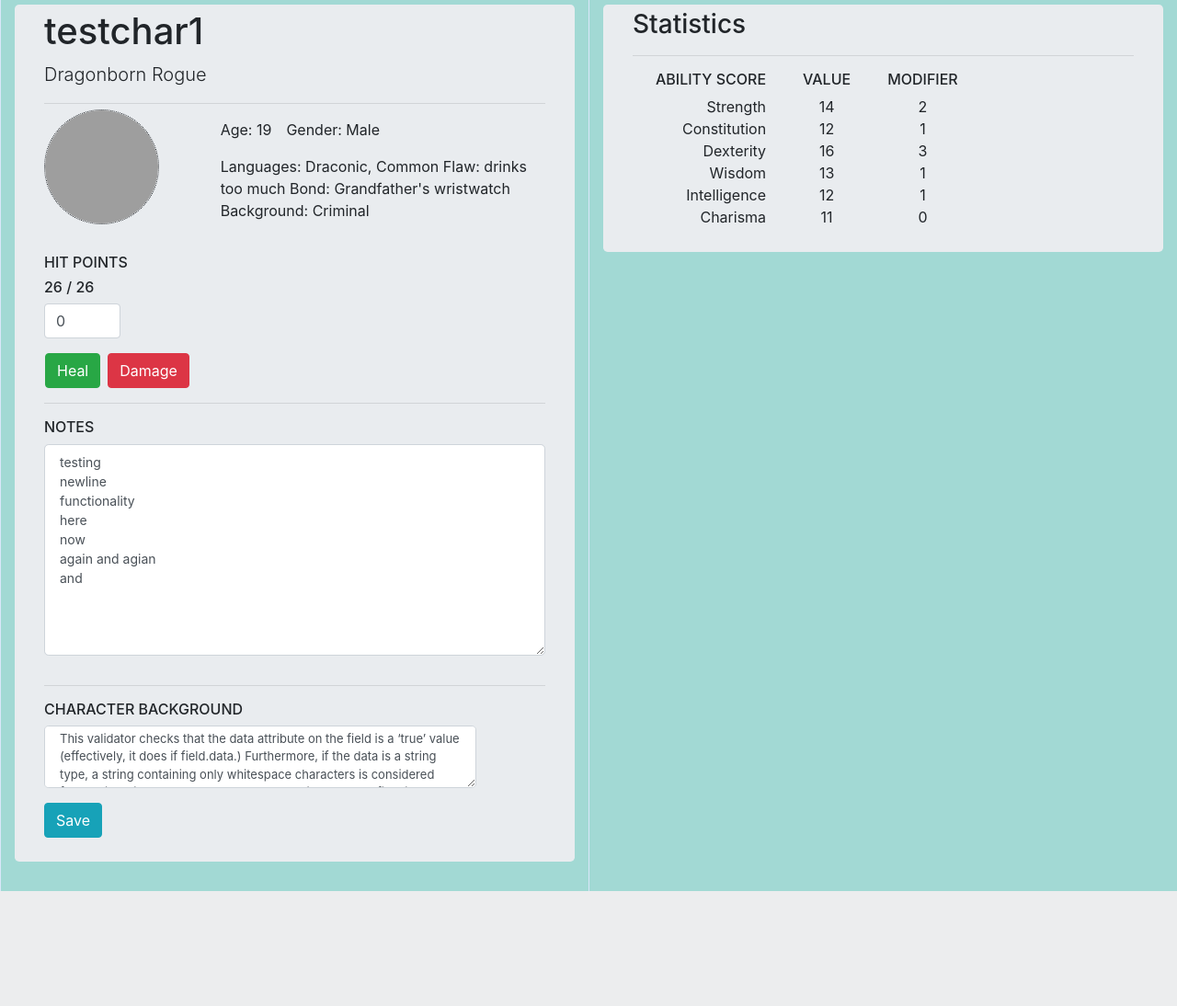
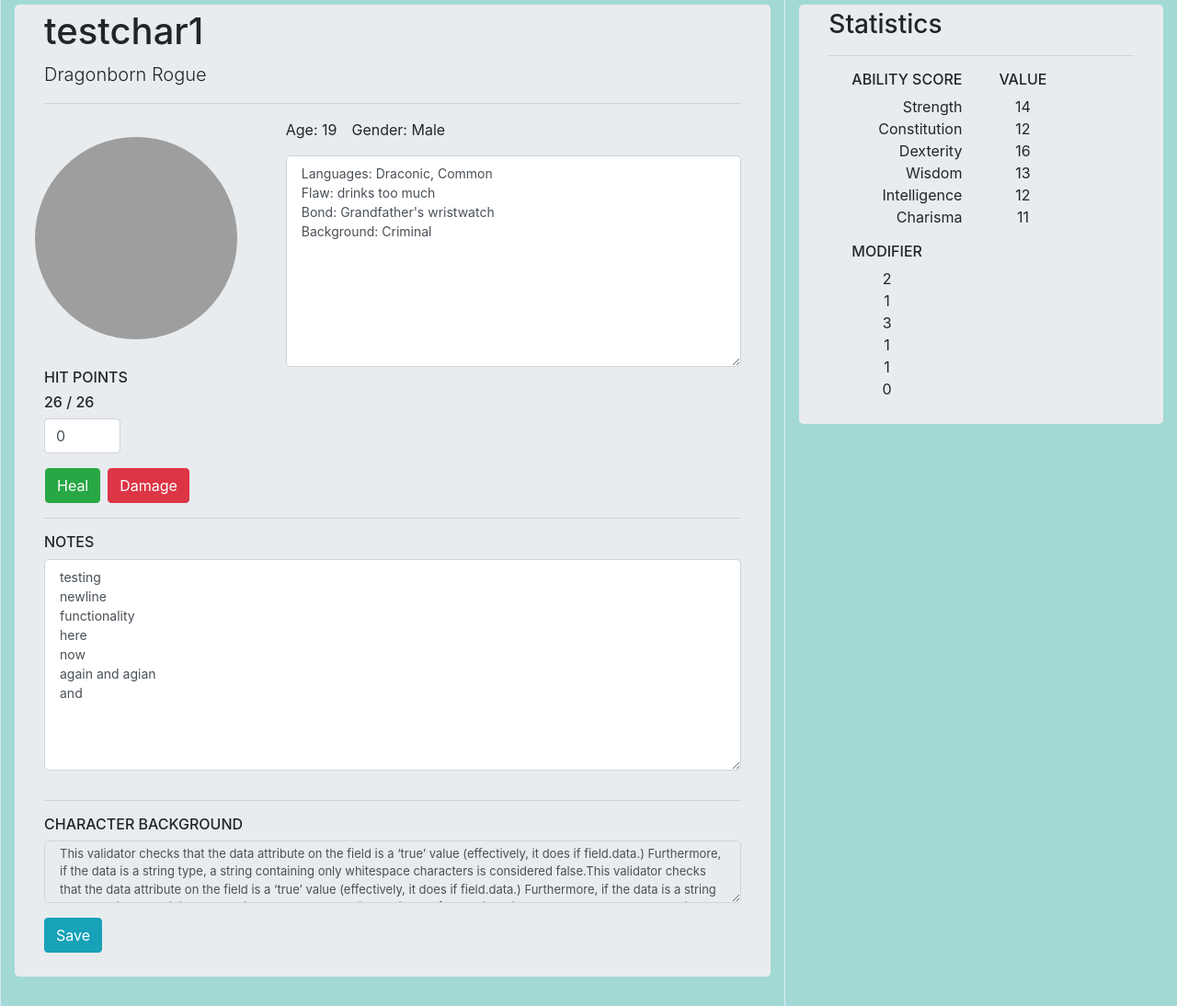
Before and after one commit to maxUser/dndapp, a Flask app: page /character/1 in a window 1280 px wide. Shown: the part 56-1150 px from the top of the page at 92% size. Before the commit the page ends 1025 px from the top, so only its background shows below. Run offline with Flask 2, Linux system fonts and the light colour scheme; a user stored in the database is signed in; data comes from the database, SQL or seed files in the repository; both versions use the stored data as it was after the commit; some libraries are stand-ins or nearby versions; grey boxes are pictures that could not be loaded.

Commit message:
fixed layout issues

```diff
--- a/dndapp/forms.py
+++ b/dndapp/forms.py
@@ -73,7 +73,7 @@
     wisdom = IntegerField(u'Wis', validators=[DataRequired()])
     intelligence = IntegerField(u'Int', validators=[DataRequired()])
     charisma = IntegerField(u'Cha', validators=[DataRequired()])
-    short_bio = StringField(u'Short Bio', validators=[Length(max=150)])
+    short_bio = TextAreaField(u'Short Bio', validators=[Length(max=250)])
     long_bio = TextAreaField(u'Background', validators=[DataRequired()])
     picture = FileField('Update Profile Picture', validators=[FileAllowed(['jpg', 'png'])])
     notes = TextAreaField(u'Notes')
@@ -82,6 +82,7 @@
 class UpdateCharacterForm(FlaskForm):
     save = SubmitField('Save')
     long_bio = TextAreaField('Background')
+    short_bio = TextAreaField('Quick Info')
     picture = FileField('Update Profile Picture', validators=[FileAllowed(['jpg', 'png'])])
     notes = TextAreaField('Notes')
     current_hp = IntegerField()
--- a/dndapp/models.py
+++ b/dndapp/models.py
@@ -34,7 +34,11 @@
     wisdom = db.Column(db.Integer, nullable=False)
     intelligence = db.Column(db.Integer, nullable=False)
     charisma = db.Column(db.Integer, nullable=False)
-    short_bio = db.Column(db.String(150), nullable=True)
+    # ####
+    # SHORT BIO
+    # height, weight, alignment, bonds, flaws, languages
+    # ####
+    short_bio = db.Column(db.Text, nullable=True)
     long_bio = db.Column(db.Text, nullable=False)
     image_file = db.Column(db.String(20), nullable=False, default='default-char.png')
     notes = db.Column(db.Text, nullable=True)
--- a/dndapp/routes.py
+++ b/dndapp/routes.py
@@ -120,7 +120,11 @@
             character.image_file = picture_file
 
         if form.heal_submit.data:
-            character.current_hp = character.current_hp + form.hp_change.data
+            if character.current_hp + form.hp_change.data > character.hit_points:
+                character.current_hp = character.hit_points
+            else:
+                character.current_hp = character.current_hp + form.hp_change.data
+
         elif form.dmg_submit.data:
             character.current_hp = character.current_hp - form.hp_change.data
 
@@ -134,6 +138,7 @@
     elif request.method == 'GET':
         form.notes.data = character.notes
         form.long_bio.data = character.long_bio
+        form.short_bio.data = character.short_bio
     else:
         print('Errors', form.errors)
 
@@ -172,7 +177,7 @@
     picture_fn = random_hex + f_ext
     picture_path = os.path.join(app.root_path, 'static/character_pics', picture_fn)
     # resize image
-    output_size = (150, 150)
+    output_size = (220, 220)
     i = Image.open(form_picture)
     i.thumbnail(output_size)
 
--- a/dndapp/static/main.css
+++ b/dndapp/static/main.css
@@ -41,13 +41,6 @@
 .dropdown-menu a{
     font-size:13px;
     text-align:left;
-}
-
-.account-img {
-  height: 125px;
-  width: 125px;
-  margin-right: 20px;
-  margin-bottom: 16px;
 }
 
 .account-heading {
@@ -114,19 +107,13 @@
     padding-top: 5px;
 }
 
-#inventory {
-    max-height: 275px;
-    margin-bottom: 5px;
+#image-section {
+    /* border: 1px solid green; */
 }
 
-/* inventory scrollbar */
-.my-custom-scrollbar {
-    position: relative;
-    height: 270px;
-    overflow: auto;
-}
-.table-wrapper-scroll-y {
-    display: block;
+
+#row-1 {
+    /* border: 1px solid; */
 }
 
 #notes .form-group .form-control {
@@ -134,11 +121,24 @@
     height: 230px;
 }
 
+#short-bio .form-control {
+    font-size: 14px;
+    width:100%;
+    height: 230px;
+    max-height: 380px;
+    /* border: 1px solid blue; */
+}
+
 #long-bio .form-control {
     font-size: 13px;
     padding-top: 4px;
-    max-width: 470px;
+    /* width: 100%; */
     overflow: scroll;
+}
+
+#hp {
+    display: inline-block;
+    /* border: 1px solid black; */
 }
 
 #character-update-btn {
@@ -149,17 +149,20 @@
     padding-left: 0px;
 }
 #hp_change-field .form-control {
-    max-width: 83px;
+    width: 83px;
 }
 
 #edit-pic-btn {
     position: absolute;
-    margin-top: -20px;
-    margin-left: -10px;
+    margin-top: 10px;
+    margin-left: -20px;
 }
 
 #char-img {
-    border: 1px dotted;
-    margin-top: -10px;
-    padding-top: -20px;
+  height: 220px;
+  width: 220px;
+  margin-top: 20px;
+  margin-left: -10px;
+  margin-right: 20px;
+  margin-bottom: 16px;
 }
--- a/dndapp/templates/character.html
+++ b/dndapp/templates/character.html
@@ -10,18 +10,19 @@
         }
     }
 </script>
+<!-- <div class="container"> -->
 <div class="row">
-    <div class="col-md" id='char-info'>
+    <div class="col-md-8" id='char-info'>
         <form method="POST" enctype="multipart/form-data"> <!--action="{{ url_for('character', character_id=character.id) }}"-->
             {{ form.hidden_tag() }}
             <div class="jumbotron">
                 <h1>{{character.name}}</h1>
                 <p class="lead">{{character.race}} {{character.char_class}}</p>
                 <hr class="my-6">
-                <div class="row">
-                    <div class="col-sm-4" id="image-section">
+                <div class="row" id="row-1">
+                    <div class="col-md-4" id="image-section">
                         <button type="button" class="btn" id="edit-pic-btn" onclick="myFunction()"><i class="far fa-edit"></i></button>
-                        <img src="{{ image_file }}" class="rounded-circle account-img" id="char-img">
+                        <img src="{{ image_file }}" class="rounded-circle char-img" id="char-img">
                         <fieldset class="form-group">
                             {{ form.picture(class="form-control-file-sm", id="upload-charpic-btn", style="display: none;") }}
                             {% if form.picture.errors %}
@@ -31,13 +32,28 @@
                             {% endif %}
                         </fieldset>
                     </div>
-                    <div class="col">
-                        <p>Age: {{character.age}}&emsp;Gender: {{character.gender}}<p>
-                        <p>{{character.short_bio}}<p>
+                    <div class="col-md" id="quick-notes">
+                        <div>
+                            <p>Age: {{character.age}}&emsp;Gender: {{character.gender}}<p>
+                        </div>
+                        <div id="short-bio">
+                            <fieldset>
+                                {% if form.short_bio.errors %}
+                                    {{ form.short_bio(class="form-control form-control-lg is-invalid") }}
+                                    <div class="invalid-feedback">
+                                        {% for error in form.notes.errors %}
+                                            <span>{{ error }}</span>
+                                        {% endfor %}
+                                    </div>
+                                {% else %}
+                                    {{ form.short_bio(class="form-control form-control-lg") }}
+                                {% endif %}
+                            </fieldset>
+                        </div>
                     </div>
                 </div>
-                <div class="row">
-                    <div class="col" id="hp">
+                <div class="row" id="hp">
+                    <div class="col">
                         <h6>HIT POINTS</h6>
                         <h6>{{character.current_hp}} / {{character.hit_points}}</h6>
                         <div class="form-group col-sm" id="hp_change-field">
@@ -95,7 +111,7 @@
                                 {% endfor %}
                             </div>
                         {% else %}
-                            {{ form.long_bio(class="form-control form-control-lg") }}
+                            {{ form.long_bio(class="form-control form-control-lg", readonly=true) }}
                         {% endif %}
                     </div>
                 </fieldset>
@@ -115,7 +131,7 @@
         </form>
     </div>
     <!-- character stats -->
-    <div class="col-lg" id='char-stats'>
+    <div class="col" id='char-stats'>
         <div class="jumbotron">
             <h3>Statistics</h3>
             <hr class="my-6">
@@ -157,4 +173,5 @@
         </div>
     </div>
 </div>
+<!-- </div> -->
 {% endblock content %}
```
Also changed, not shown: dndapp/site.db.
